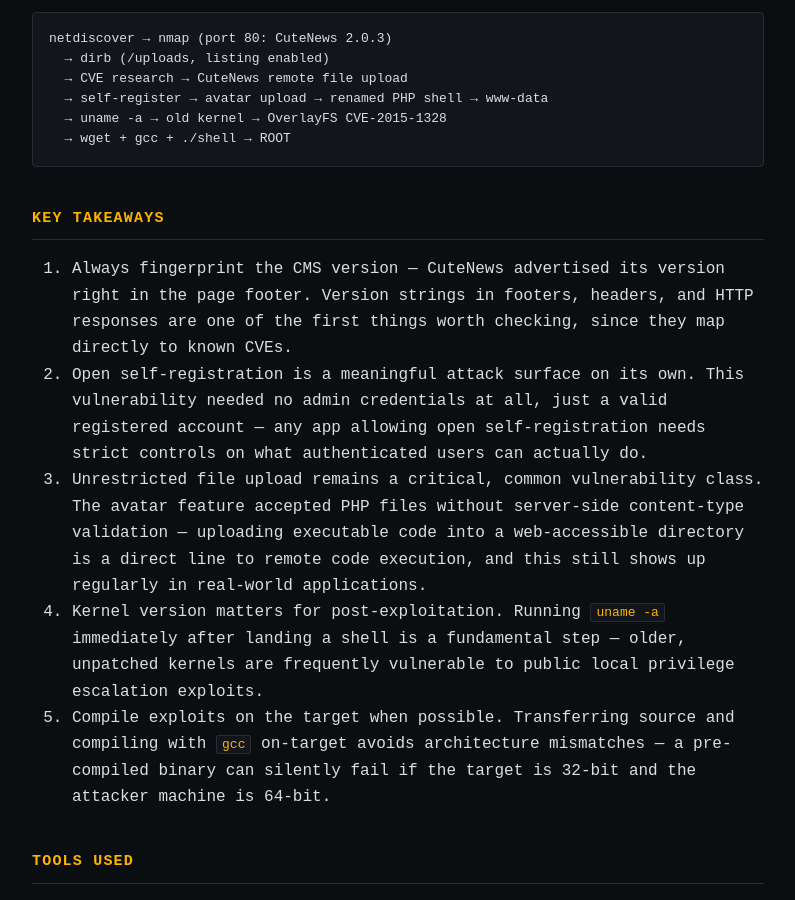
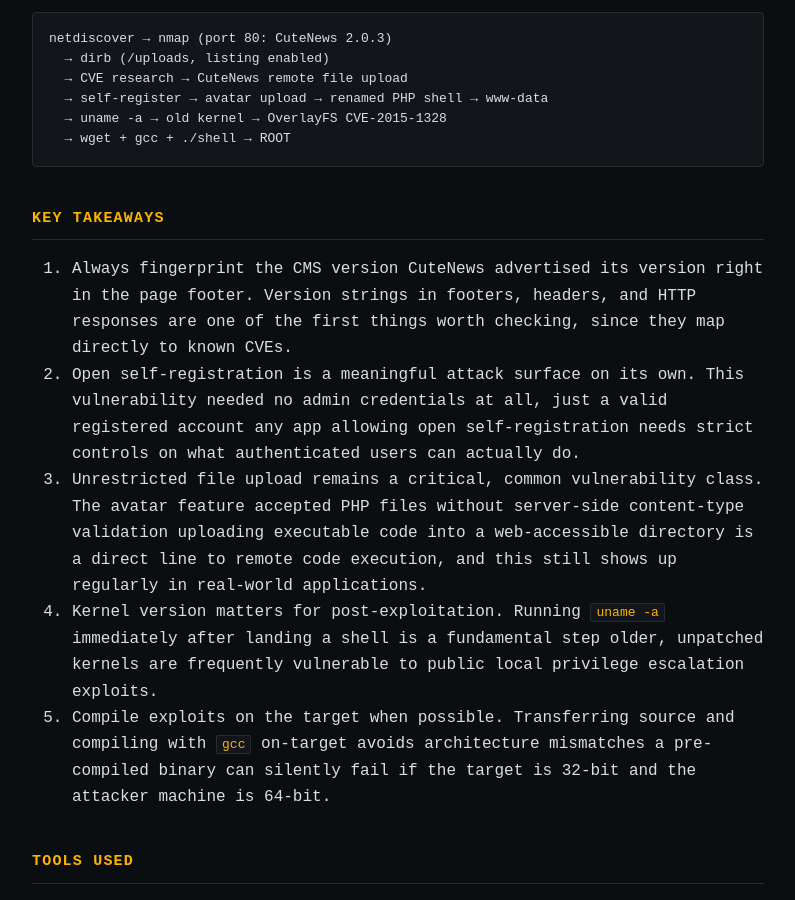
Before and after one commit to abacu5/abacu5.github.io, a Jekyll site: the page built from _posts/2026-04-09-vulnhub-simple.md, in a window 1280 px wide and 900 px high, scrolled down 3140 px. Shown: the whole window, without its empty margins (242-1037 px from the left). Built offline with Jekyll 4.4.1, drawn with Linux system fonts in a browser that asks for light colours; some of the changed text lies outside the part shown.

````diff
--- a/_posts/2026-04-09-vulnhub-simple.md
+++ b/_posts/2026-04-09-vulnhub-simple.md
@@ -20,7 +20,7 @@ constantly in real-world engagements.
 - CVE research and exploit identification (CuteNews 2.0.3 remote file upload)
 - Unrestricted file upload via the avatar upload feature
 - Reverse shell via a PHP webshell
-- Linux kernel exploit — OverlayFS local root (CVE-2015-1328)
+- Linux kernel exploit  OverlayFS local root (CVE-2015-1328)
 
 ## Network Discovery
 
@@ -37,13 +37,13 @@ nmap -sV -sC 192.168.1.11
 ```
 
 Only port 80 open, Apache 2.4.7 (Ubuntu). The scan immediately surfaced two useful
-details: the HTTP title referenced CuteNews, and the CMS version — 2.0.3 — was
+details: the HTTP title referenced CuteNews, and the CMS version  2.0.3  was
 visible right in the page footer.
 
 ## Web Enumeration
 
 The site was a CuteNews v2.0.3 login page. Running `dirb` turned up an `/uploads`
-directory with directory listing enabled — meaning anything uploaded there would
+directory with directory listing enabled  meaning anything uploaded there would
 be directly browsable. A strong early signal that file upload exploitation was
 the intended path.
 
@@ -52,7 +52,7 @@ the intended path.
 Rather than spending time on credential guessing, checking the CMS version
 against known vulnerabilities paid off immediately: CuteNews 2.0.3 has a
 documented remote file upload vulnerability on Exploit-DB. The technique doesn't
-need admin credentials at all — just a self-registered account:
+need admin credentials at all  just a self-registered account:
 
 1. Register a new account (registration was open)
 2. Log in, go to Personal Options → avatar upload
@@ -77,7 +77,7 @@ Started a listener:
 nc -nvlp 7777
 ```
 
-Navigated to the uploaded file's URL to trigger execution — got a connect-back
+Navigated to the uploaded file's URL to trigger execution  got a connect-back
 running as `www-data`.
 
 ## Kernel Version Fingerprinting
@@ -86,7 +86,7 @@ running as `www-data`.
 uname -a
 ```
 
-Reported an Ubuntu 14.04 kernel from January 2015 — old enough to be a strong
+Reported an Ubuntu 14.04 kernel from January 2015  old enough to be a strong
 candidate for a known local privilege escalation exploit. Searching Exploit-DB for
 that kernel range returned a solid hit: the OverlayFS local root exploit
 (CVE-2015-1328), which abuses a flaw in the kernel's overlay filesystem
@@ -124,23 +124,23 @@ netdiscover → nmap (port 80: CuteNews 2.0.3)
 
 ## Key Takeaways
 
-1. Always fingerprint the CMS version — CuteNews advertised its version right in
+1. Always fingerprint the CMS version  CuteNews advertised its version right in
    the page footer. Version strings in footers, headers, and HTTP responses are
    one of the first things worth checking, since they map directly to known CVEs.
 2. Open self-registration is a meaningful attack surface on its own. This
    vulnerability needed no admin credentials at all, just a valid registered
-   account — any app allowing open self-registration needs strict controls on
+   account  any app allowing open self-registration needs strict controls on
    what authenticated users can actually do.
 3. Unrestricted file upload remains a critical, common vulnerability class. The
    avatar feature accepted PHP files without server-side content-type
-   validation — uploading executable code into a web-accessible directory is a
+   validation  uploading executable code into a web-accessible directory is a
    direct line to remote code execution, and this still shows up regularly in
    real-world applications.
 4. Kernel version matters for post-exploitation. Running `uname -a` immediately
-   after landing a shell is a fundamental step — older, unpatched kernels are
+   after landing a shell is a fundamental step  older, unpatched kernels are
    frequently vulnerable to public local privilege escalation exploits.
 5. Compile exploits on the target when possible. Transferring source and
-   compiling with `gcc` on-target avoids architecture mismatches — a pre-compiled
+   compiling with `gcc` on-target avoids architecture mismatches  a pre-compiled
    binary can silently fail if the target is 32-bit and the attacker machine is
    64-bit.
 
````
